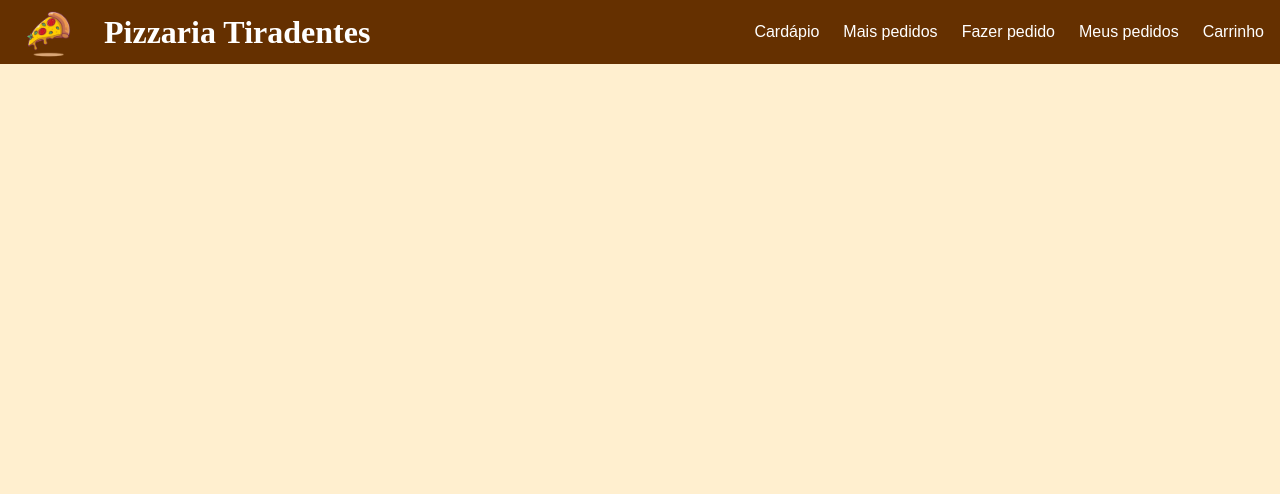
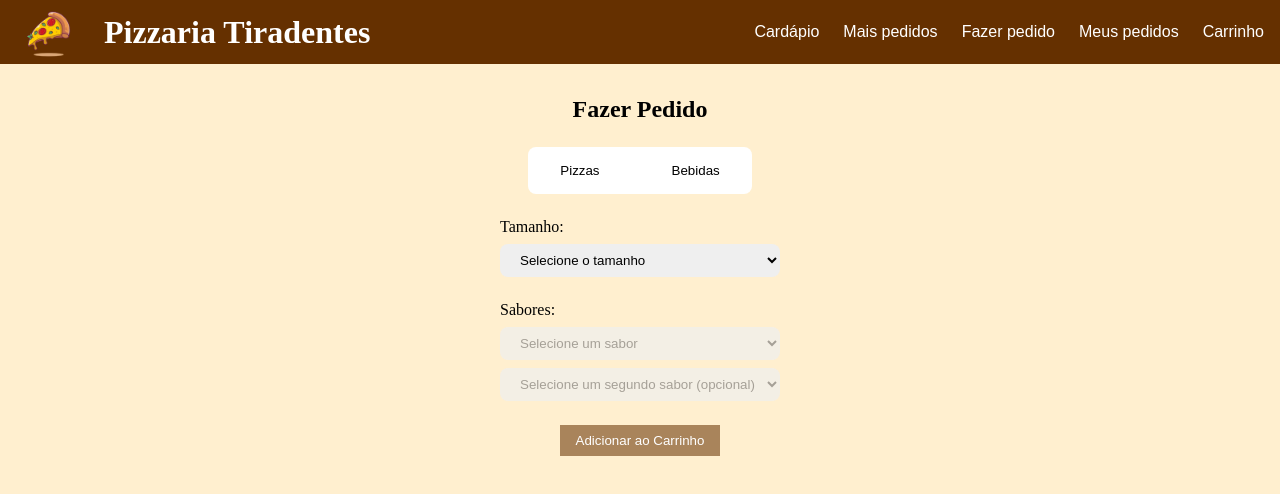
Before and after one commit to GuilhermeRamosAju/pizza-online, a React (Vite) app in the folder frontend/: page /fazer-pedido in a window 1280 px wide. Shown: the top 494 px of the page. Built offline with nearby package versions, Linux system fonts and the light colour scheme; data requests are answered from the project's data file; sample sign-in values are in the browser's storage.

Commit message:
novas páginas

```diff
--- /dev/null
+++ b/frontend/src/pages/Cart/index.tsx
@@ -0,0 +1,80 @@
+import { useState, useEffect } from "react";
+import { IPizza, IDrink } from "../../interfaces/cardapio";
+
+export default function Cart() {
+  const [carrinhoPizzas, setCarrinhoPizzas] = useState<IPizza[]>([]);
+  const [carrinhoBebidas, setCarrinhoBebidas] = useState<IDrink[]>([]);
+
+  useEffect(() => {
+    const carrinhoPizzasSalvo = localStorage.getItem(
+      "@PizzaTiradentes:carrinho-pizza"
+    );
+    if (carrinhoPizzasSalvo) {
+      setCarrinhoPizzas(JSON.parse(carrinhoPizzasSalvo));
+    }
+
+    const carrinhoBebidasSalvo = localStorage.getItem(
+      "@PizzaTiradentes:carrinho-bebidas"
+    );
+    if (carrinhoBebidasSalvo) {
+      setCarrinhoBebidas(JSON.parse(carrinhoBebidasSalvo));
+    }
+  }, []);
+
+  const handleRemoverItemPizza = (index: number) => {
+    const novoCarrinhoPizzas = [...carrinhoPizzas];
+    novoCarrinhoPizzas.splice(index, 1);
+    setCarrinhoPizzas(novoCarrinhoPizzas);
+    localStorage.setItem(
+      "@PizzaTiradentes:carrinho-pizza",
+      JSON.stringify(novoCarrinhoPizzas)
+    );
+  };
+
+  const handleRemoverItemBebida = (index: number) => {
+    const novoCarrinhoBebidas = [...carrinhoBebidas];
+    novoCarrinhoBebidas.splice(index, 1);
+    setCarrinhoBebidas(novoCarrinhoBebidas);
+    localStorage.setItem(
+      "@PizzaTiradentes:carrinho-bebidas",
+      JSON.stringify(novoCarrinhoBebidas)
+    );
+  };
+
+  const totalPizzas = carrinhoPizzas.reduce(
+    (acc, pizza) => acc + pizza.preco,
+    0
+  );
+  const totalBebidas = carrinhoBebidas.reduce(
+    (acc, bebida) => acc + bebida.preco,
+    0
+  );
+  const total = totalPizzas + totalBebidas;
+
+  return (
+    <div>
+      <h2>Carrinho</h2>
+      <h3>Pizzas</h3>
+      {carrinhoPizzas.map((pizza, index) => (
+        <div key={index}>
+          <p>
+            {pizza.nome} - R${pizza.preco.toFixed(2)}
+          </p>
+          <button onClick={() => handleRemoverItemPizza(index)}>Remover</button>
+        </div>
+      ))}
+      <h3>Bebidas</h3>
+      {carrinhoBebidas.map((bebida, index) => (
+        <div key={index}>
+          <p>
+            {bebida.nome} - R${bebida.preco.toFixed(2)}
+          </p>
+          <button onClick={() => handleRemoverItemBebida(index)}>
+            Remover
+          </button>
+        </div>
+      ))}
+      <h3>Total: R${total.toFixed(2)}</h3>
+    </div>
+  );
+}
--- /dev/null
+++ b/frontend/src/pages/PlaceOrder/PlaceOrder.module.css
@@ -0,0 +1,8 @@
+.container {
+    display: flex;
+    flex-direction: column;
+    justify-content: center;
+    align-items: center;
+    gap: 1.5rem;
+    padding: 2rem;
+}
--- /dev/null
+++ b/frontend/src/pages/PlaceOrder/index.tsx
@@ -0,0 +1,27 @@
+import { useState } from "react";
+import MenuItem from "../../components/OrderMenu/Menu";
+import PizzaForm from "../../components/OrderMenu/PizzaForm";
+import DrinksForm from "../../components/OrderMenu/DrinksForm";
+import style from "./PlaceOrder.module.css"
+
+export default function PlaceOrder() {
+  const [categoriaSelecionada, setCategoriaSelecionada] =
+    useState<string>("pizza");
+
+  const handleCategoriaChange = (categoria: string) => {
+    setCategoriaSelecionada(categoria);
+  };
+
+  return (
+    <div className={style.container}>
+      <h2>Fazer Pedido</h2>
+      <MenuItem onCategoriaChange={handleCategoriaChange} />
+      {categoriaSelecionada === "pizza" && (
+        <PizzaForm />
+      )}
+      {categoriaSelecionada === "bebidas" && (
+        <DrinksForm />
+      )}
+    </div>
+  );
+}
--- a/frontend/src/routes/index.tsx
+++ b/frontend/src/routes/index.tsx
@@ -14,6 +14,8 @@ export function Routes() {
       <Route path="/" element={<PrivateRoutes />}>
         <Route path="/" element={<Navigate replace to="/home" />} />
         <Route path="/home" element={<Pg.Home />} />
+        <Route path="/fazer-pedido" element={<Pg.PlaceOrder />} />
+        <Route path="/carrinho" element={<Pg.Cart />} />
       </Route>
     </RRDRoutes>
   );
```
